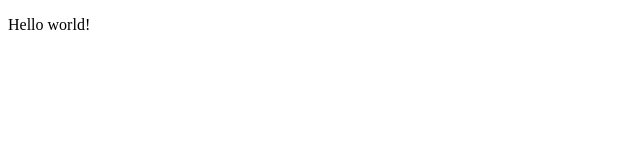
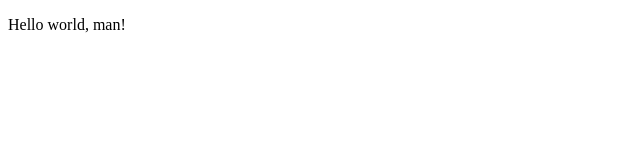
Before and after one commit to xJennyx/project, a plain HTML site: page index.html in a window 1280 px wide. Shown: the full height of the page, 0-640 px from the left. Drawn offline with Linux system fonts and the light colour scheme.

Commit message:
second commit

```diff
--- a/index.html
+++ b/index.html
@@ -8,7 +8,7 @@
 </head>
 <body>
 
-<p onclick="">Hello world!</p>
+<p onclick="">Hello world, man!</p>
 
 <script src="js/script.js"></script>
 
```
